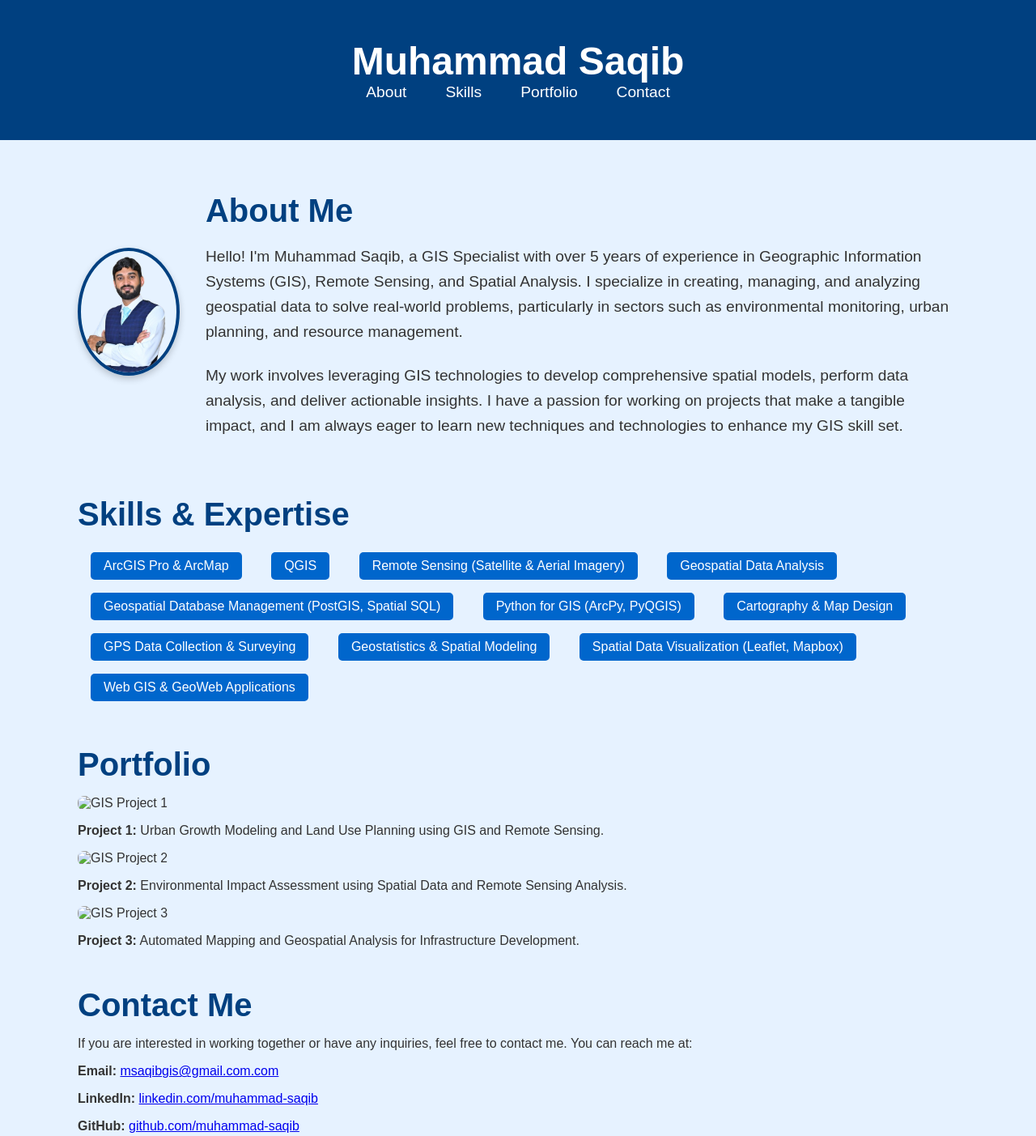
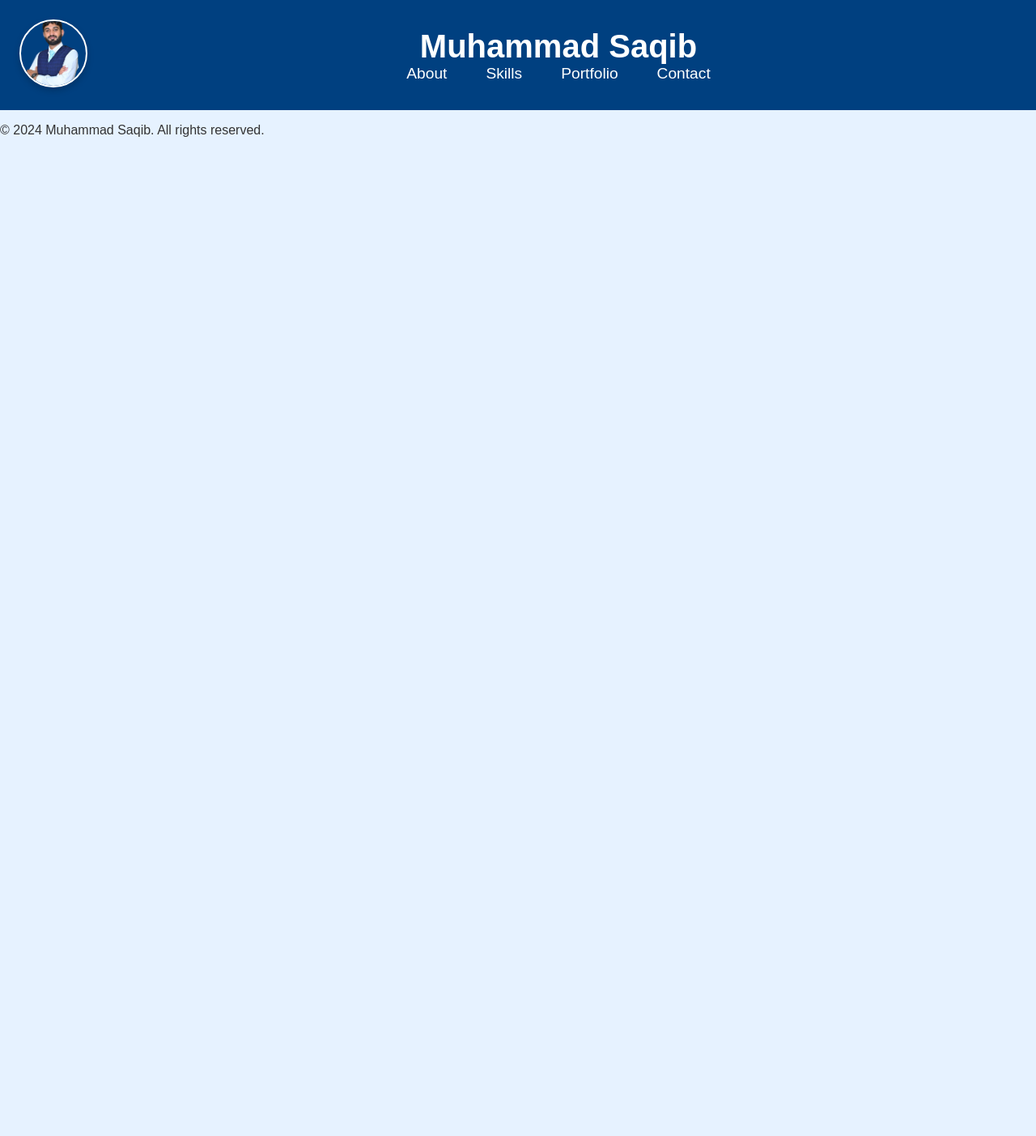
Before and after one commit to Saqibgis/profile.html, a plain HTML site: page index.html in a window 1280 px wide. Shown: the top 1403 px of the page at 81% size. After the commit the page ends 800 px from the top, so only its background shows below. Drawn offline with Linux system fonts and the light colour scheme.

Commit message:
Update index.html

```diff
--- a/index.html
+++ b/index.html
@@ -16,13 +16,29 @@
             color: #333;
         }
         header {
+            display: flex;
+            align-items: center;
             background-color: #004080;
             color: white;
+            padding: 1.5rem;
+        }
+        .profile-picture {
+            margin-right: 1rem;
+        }
+        .profile-picture img {
+            width: 80px;
+            height: 80px;
+            border-radius: 50%;
+            border: 2px solid #ffffff;
+            object-fit: cover;
+            box-shadow: 0 4px 8px rgba(0, 0, 0, 0.2);
+        }
+        .header-content {
             text-align: center;
-            padding: 3rem 0;
+            flex: 1;
         }
         header h1 {
-            font-size: 3rem;
+            font-size: 2.5rem;
             margin: 0;
         }
         nav ul {
@@ -43,88 +59,19 @@
         nav ul li a:hover {
             text-decoration: underline;
         }
-
-        /* Container and Sections */
-        .container {
-            width: 85%;
-            margin: 0 auto;
-            padding: 2rem 0;
-        }
-        .section {
-            margin-bottom: 3rem;
-        }
-        .section h2 {
-            font-size: 2.5rem;
-            color: #004080;
-            margin-bottom: 1rem;
-        }
-
-        /* About Section */
-        .about {
-            display: flex;
-            align-items: center;
-            gap: 2rem;
-        }
-        .about img {
-            width: 150px;
-            height: 150px;
-            border-radius: 50%;
-            border: 4px solid #004080; /* Frame color */
-            object-fit: cover;
-            box-shadow: 0 4px 8px rgba(0, 0, 0, 0.2);
-        }
-        .about p {
-            font-size: 1.2rem;
-            line-height: 1.6;
-            margin-bottom: 1.5rem;
-        }
-
-        /* Skills Section */
-        .skills ul {
-            list-style: none;
-            padding: 0;
-            margin: 0;
-        }
-        .skills ul li {
-            display: inline-block;
-            margin: 0.5rem 1rem;
-            background-color: #0066cc;
-            color: white;
-            padding: 0.5rem 1rem;
-            border-radius: 5px;
-        }
-
-        /* Portfolio Section */
-        .portfolio img {
-            width: 100%;
-            height: auto;
-            border-radius: 8px;
-            transition: transform 0.3s ease;
-        }
-        .portfolio img:hover {
-            transform: scale(1.05);
-        }
-
-        /* Contact Section */
-        .contact p {
-            font-size: 1.2rem;
-            line-height: 1.6;
-        }
-
-        /* Footer Section */
-        footer {
-            background-color: #004080;
-            color: white;
-            text-align: center;
-            padding: 1rem 0;
-            margin-top: 3rem;
-        }
     </style>
 </head>
 <body>
 
     <!-- Header Section -->
     <header>
+        <!-- Profile Picture on the Left -->
+        <div class="profile-picture">
+            <img src="profile picture.png" alt="Muhammad Saqib's Profile Picture">
+        </div>
+
+        <!-- Header Content in Center -->
+        <div class="header-content">
             <h1>Muhammad Saqib</h1>
             <nav>
                 <ul>
@@ -134,70 +81,12 @@
                     <li><a href="#contact">Contact</a></li>
                 </ul>
             </nav>
+        </div>
     </header>
 
     <!-- Main Content Container -->
     <div class="container">
-
-        <!-- About Section -->
-        <section id="about" class="section about">
-            <!-- Profile Picture Frame -->
-            <img src="profile picture.png" alt="Muhammad Saqib's Profile Picture">
-            <div>
-                <h2>About Me</h2>
-                <p>Hello! I'm Muhammad Saqib, a GIS Specialist with over 5 years of experience in Geographic Information Systems (GIS), Remote Sensing, and Spatial Analysis. I specialize in creating, managing, and analyzing geospatial data to solve real-world problems, particularly in sectors such as environmental monitoring, urban planning, and resource management.</p>
-                <p>My work involves leveraging GIS technologies to develop comprehensive spatial models, perform data analysis, and deliver actionable insights. I have a passion for working on projects that make a tangible impact, and I am always eager to learn new techniques and technologies to enhance my GIS skill set.</p>
-            </div>
-        </section>
-
-        <!-- Skills Section -->
-        <section id="skills" class="section">
-            <h2>Skills & Expertise</h2>
-            <div class="skills">
-                <ul>
-                    <li>ArcGIS Pro & ArcMap</li>
-                    <li>QGIS</li>
-                    <li>Remote Sensing (Satellite & Aerial Imagery)</li>
-                    <li>Geospatial Data Analysis</li>
-                    <li>Geospatial Database Management (PostGIS, Spatial SQL)</li>
-                    <li>Python for GIS (ArcPy, PyQGIS)</li>
-                    <li>Cartography & Map Design</li>
-                    <li>GPS Data Collection & Surveying</li>
-                    <li>Geostatistics & Spatial Modeling</li>
-                    <li>Spatial Data Visualization (Leaflet, Mapbox)</li>
-                    <li>Web GIS & GeoWeb Applications</li>
-                </ul>
-            </div>
-        </section>
-
-        <!-- Portfolio Section -->
-        <section id="portfolio" class="section">
-            <h2>Portfolio</h2>
-            <div class="portfolio">
-                <div>
-                    <img src="gis_project1.jpg" alt="GIS Project 1">
-                    <p><strong>Project 1:</strong> Urban Growth Modeling and Land Use Planning using GIS and Remote Sensing.</p>
-                </div>
-                <div>
-                    <img src="gis_project2.jpg" alt="GIS Project 2">
-                    <p><strong>Project 2:</strong> Environmental Impact Assessment using Spatial Data and Remote Sensing Analysis.</p>
-                </div>
-                <div>
-                    <img src="gis_project3.jpg" alt="GIS Project 3">
-                    <p><strong>Project 3:</strong> Automated Mapping and Geospatial Analysis for Infrastructure Development.</p>
-                </div>
-            </div>
-        </section>
-
-        <!-- Contact Section -->
-        <section id="contact" class="section">
-            <h2>Contact Me</h2>
-            <p>If you are interested in working together or have any inquiries, feel free to contact me. You can reach me at:</p>
-            <p><strong>Email:</strong> <a href="mailto:msaqibgis@gmail.com">msaqibgis@gmail.com.com</a></p>
-            <p><strong>LinkedIn:</strong> <a href="https://www.linkedin.com/in/muhammadsaqib09" target="_blank">linkedin.com/muhammad-saqib</a></p>
-            <p><strong>GitHub:</strong> <a href="https://saqibgis.github.io/profile.html" target="_blank">github.com/muhammad-saqib</a></p>
-        </section>
-
+        <!-- Your main content goes here -->
     </div>
 
     <!-- Footer Section -->
```
Lines whose indentation alone changed are shown as unchanged.
